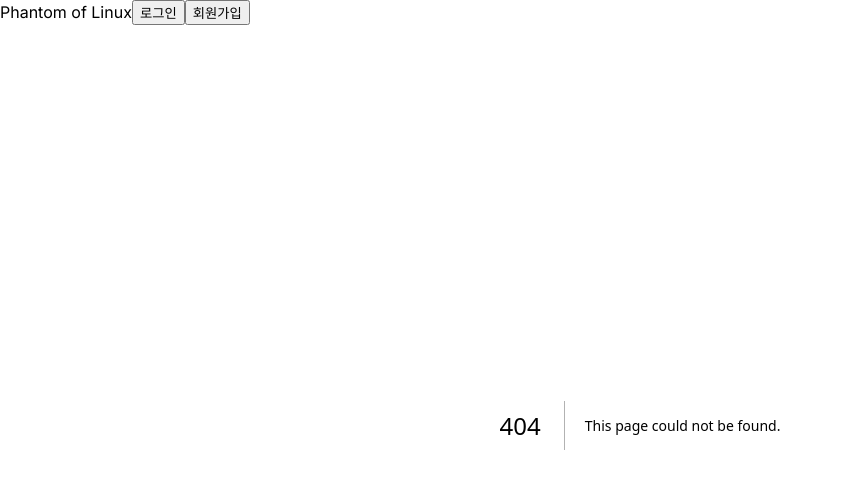
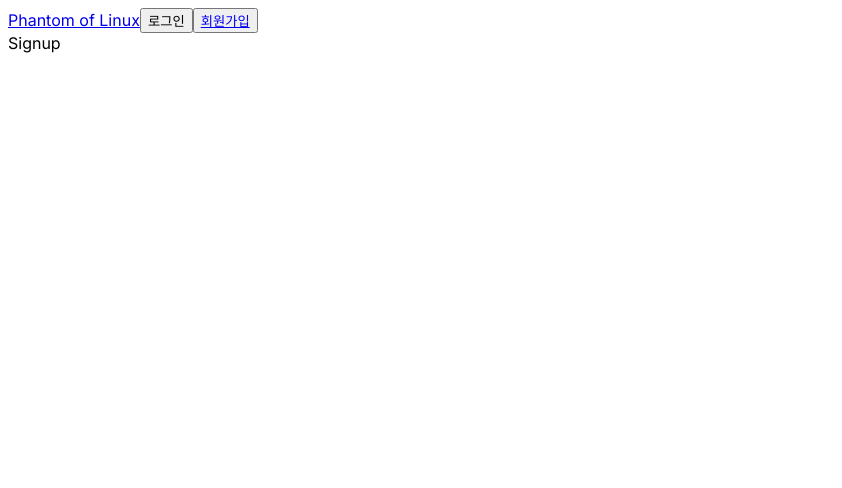
Before and after one commit to PhantomOfLINUX/POL_Front, a Next.js app: page /signup in a window 1280 px wide. Before the commit this address had no page. Shown: the top 488 px of the page, without its empty margins (0-842 px from the left). Built offline with nearby package versions, Linux system fonts and the light colour scheme.

Commit message:
feat: login, signup 환경 세팅

```diff
--- /dev/null
+++ b/src/app/signup/page.tsx
@@ -0,0 +1,15 @@
+import React from "react";
+
+
+
+const Signup = () => {
+
+    return (
+        <div>
+            Signup
+        </div>
+    )
+}
+
+
+export default Signup;
--- a/src/components/header/Header.tsx
+++ b/src/components/header/Header.tsx
@@ -1,12 +1,14 @@
-import HeaderBtn from "./HeaderBtn";
+import HeaderLoginBtn from "./HeaderLoginBtn";
+import HeaderSignUpBtn from "./HeaderSignUpBtn"
+import HeaderHomeBtn from "./HeaderHomeBtn";
 
 
 const Header = () => {
     return (
         <header>
-            <span>Phantom of  Linux</span>
-            <HeaderBtn name={"로그인"}/>
-            <HeaderBtn name={"회원가입"}/>
+            <HeaderHomeBtn/>
+            <HeaderLoginBtn/>
+            <HeaderSignUpBtn/>
         </header>
     )
 }
--- a/src/components/header/HeaderBtn.tsx
+++ /dev/null
@@ -1,12 +0,0 @@
-
-
-const HeaderBtn = ({name}:{name:string}) => {
-    return (
-        <button>
-            {name}
-        </button>
-    )
-}
-
-
-export default HeaderBtn
--- /dev/null
+++ b/src/components/header/HeaderHomeBtn.tsx
@@ -0,0 +1,12 @@
+'use client'
+import Link from "next/link"
+
+const HeaderHomeBtn = () => {
+    return (
+        <span>
+            <Link href="/">Phantom of  Linux</Link>
+        </span>
+    )
+}
+
+export default HeaderHomeBtn
--- /dev/null
+++ b/src/components/header/HeaderLoginBtn.tsx
@@ -0,0 +1,12 @@
+'use client'
+
+const HeaderLoginBtn = () => {
+    return (
+        <button type="button">
+            로그인
+        </button>
+    )
+}
+
+//모달창 생성
+export default HeaderLoginBtn
--- /dev/null
+++ b/src/components/header/HeaderSignUpBtn.tsx
@@ -0,0 +1,13 @@
+'use client'
+import Link from "next/link"
+
+const HeaderSignUpBtn = () => {
+    return (
+        <button type="button">
+            <Link href="/signup">회원가입</Link>
+        </button>
+    )
+}
+
+
+export default HeaderSignUpBtn
```
Also changed, not shown: src/components/login/LoginModal.tsx (added, +8 -0 lines), src/utils/HeaderUtil.ts (added, +7 -0 lines).
